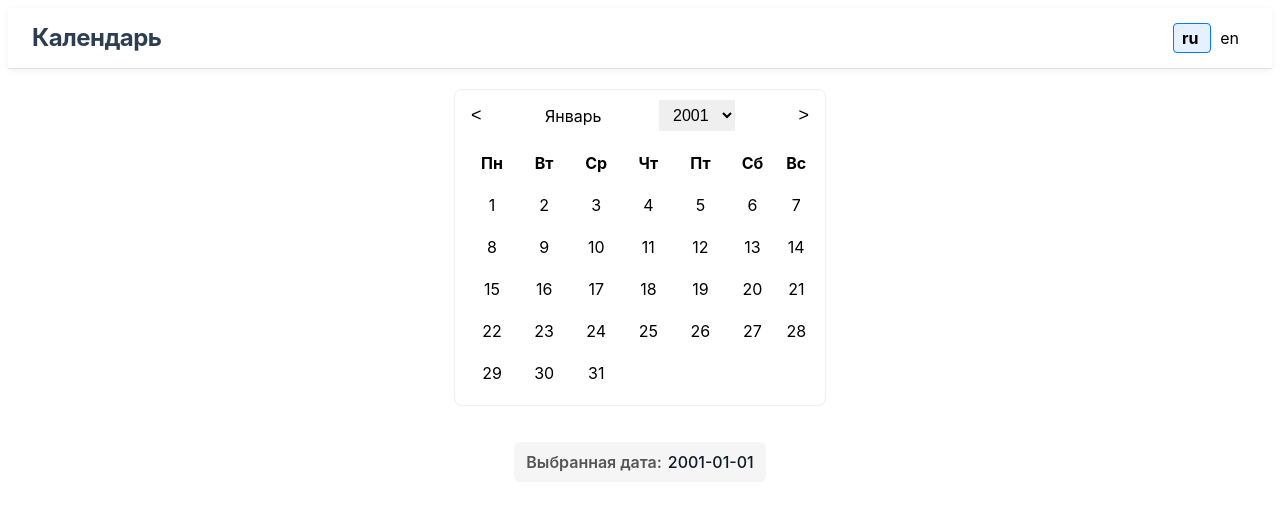
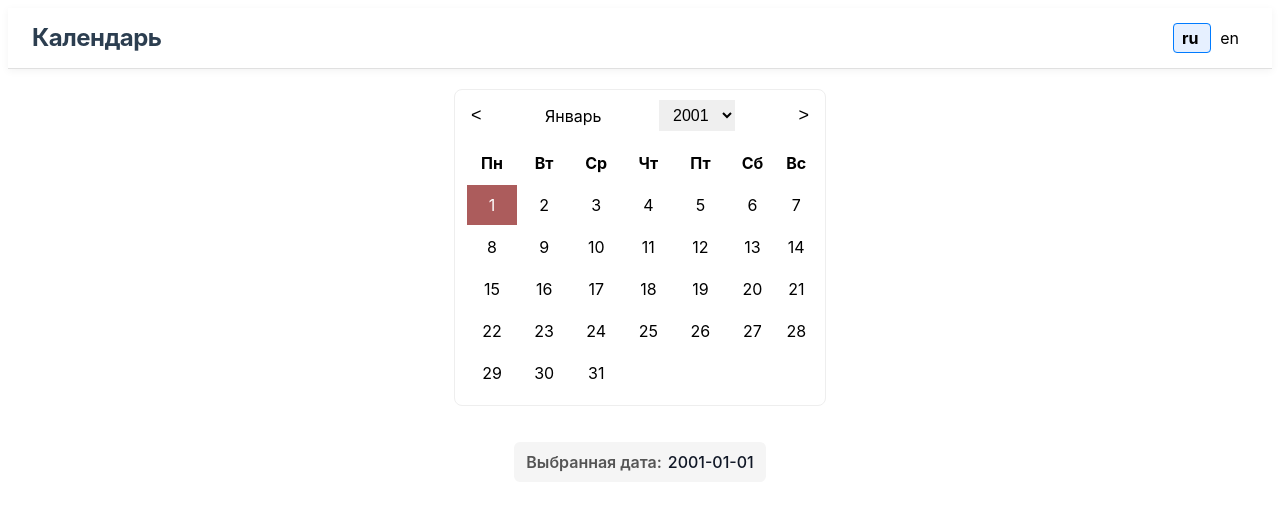
Before and after one commit to KristinaBalashova/vue-calendar, a Vue app: page /calendar/1 in a window 1280 px wide. Shown: the top 510 px of the page. Built offline with nearby package versions, Linux system fonts and the light colour scheme.

Commit message:
fix: chosen day is marked

```diff
--- a/src/components/Calendar/Calendar.vue
+++ b/src/components/Calendar/Calendar.vue
@@ -86,7 +86,7 @@ const setNewYear = (newYear) => {
             v-for="day in week"
             :key="day"
             class="day-cell"
-            :class="{ active: day === currentDay.value }"
+            :class="{ active: day === currentDay }"
             @click="selectDay(day)"
           >
             {{ day || "" }}
@@ -123,8 +123,8 @@ tbody td:hover {
   background-color: #f0f0f0;
 }
 
-tbody td .active {
-  background-color: #007bff;
+tbody td.active {
+  background-color: #ac5c5c;
   color: white;
 }
 
```
